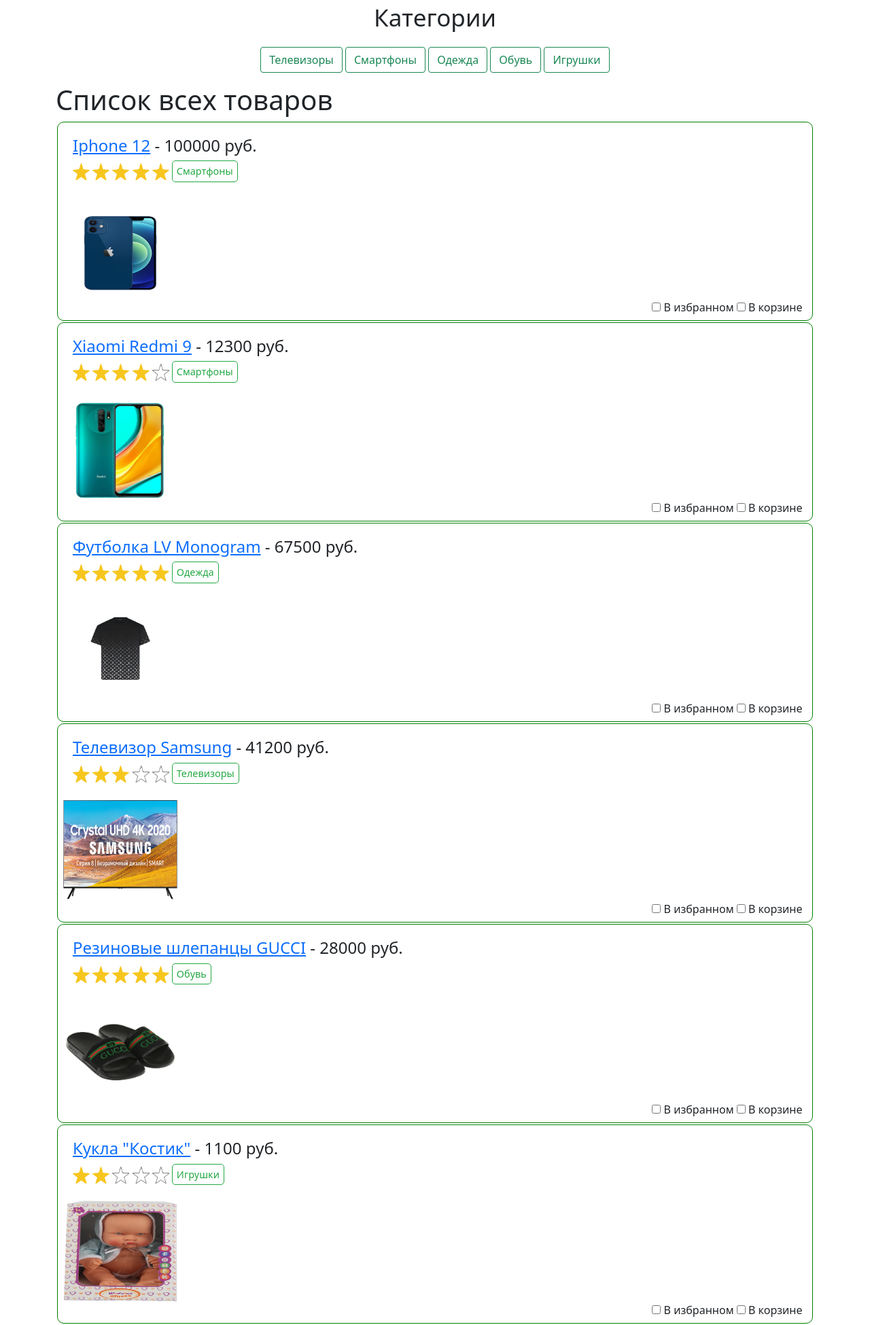
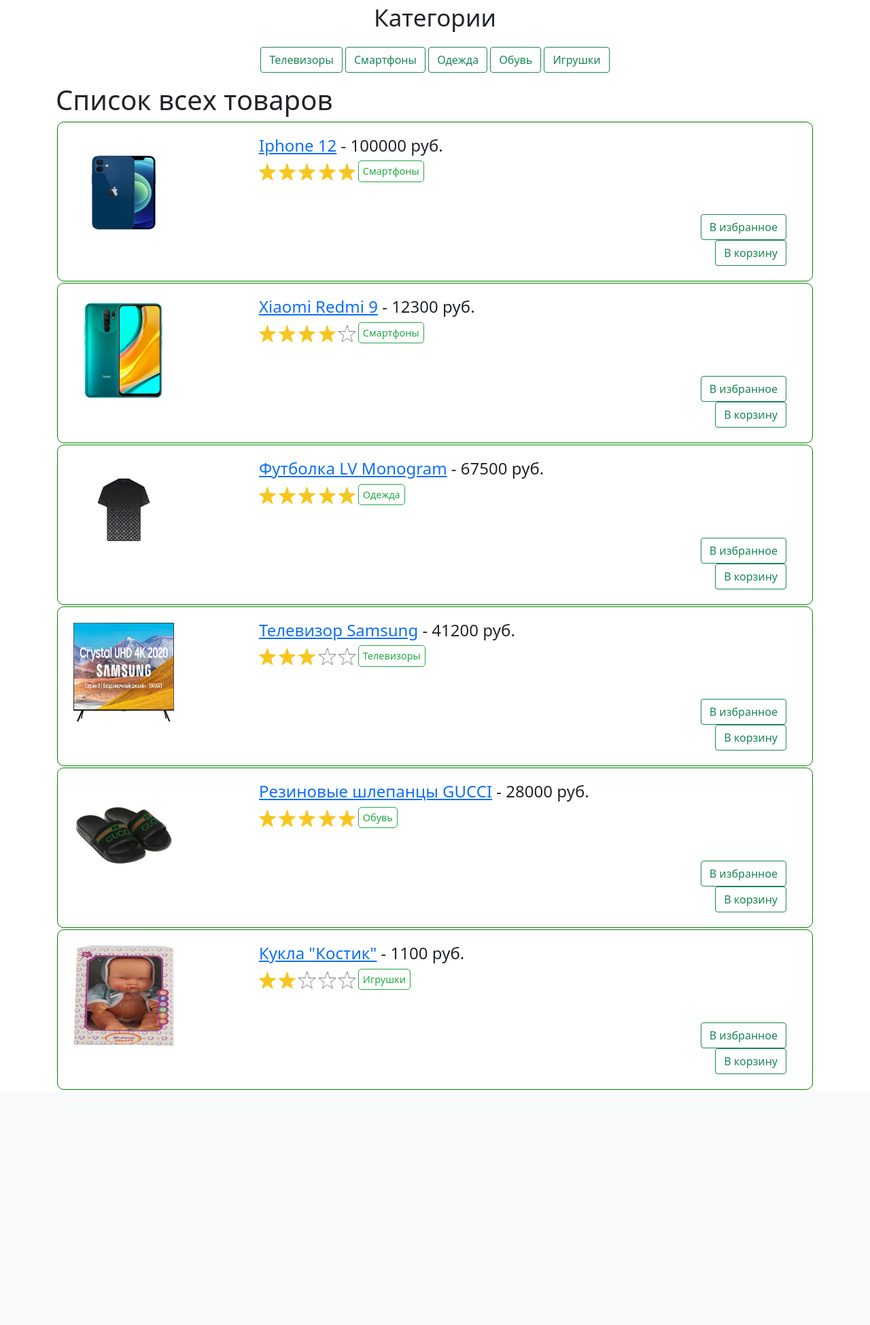
Before and after one commit to baoobab/kupi-shop, a Flask app: page / in a window 1280 px wide. Shown: the part 57-2006 px from the top of the page at 68% size. After the commit the page ends 1660 px from the top, so only its background shows below. Run offline with Flask 2, Linux system fonts and the light colour scheme; data comes from the database, SQL or seed files in the repository; some libraries are stand-ins or nearby versions.

Commit message:
add js script to checkbox

```diff
--- a/templates/main.html
+++ b/templates/main.html
@@ -2,34 +2,28 @@
 
 {% block content %}
 
-<script type="text/javascript">
-function fun1(name, lst) {
-var chbox;
-chbox=document.getElementById(name);
-	if (chbox.checked) {
-		alert('Выбран избр');
+<script src="//ajax.googleapis.com/ajax/libs/jquery/1.9.1/jquery.min.js"></script>
+
+<script type=text/javascript>
+    function func(id, type){
+    $.ajax({
+        url : "func_run", // the endpoint
+        type : "GET", // http method
+        data : { par_1 : id,
+                 par_2 : document.getElementById(id).checked,
+                 par_3 : type }, // data sent with the request
+        // for successful response
+        success : function(json) {
+            console.log("success"); // another sanity check
+            },
+
+        // for non-successful response
+        error : function(xhr,errmsg,err) {
+            console.log(xhr.status + ": " + xhr.responseText); // provide info about the error to the console
             }
-	else {
-		alert(name);
-	}
-}
+    });
+};
 
-
-
-</script>
-
-<script type="text/javascript">
-function fun2(name) {
-var chbox;
-chbox=document.getElementById(name);
-	if (chbox.checked) {
-		alert('Выбран корзина');
-	}
-	else {
-		alert(name);
-
-	}
-}
 
 
 
@@ -41,10 +35,18 @@
     <a class="btn btn-outline-success" href="/categories/{{cats.index(g) + 1}}">{{g}}</a>
     {% endfor %}
 </p>
+
 <h1>Список всех товаров</h1>
+
 {% for item in goods %}
-<div class="item">
-    <div class="itemin">
+
+<div class="row item">
+
+    <div class="col-3 itemin">
+        <img src={{item.image}} alt="" width="150" height="150"
+             class="d-inline-block align-text-top">
+    </div>
+    <div class="col itemin">
         <h4>
             <a href="/product/{{ item.id }}">{{item.title}}</a> - {{item.cost}} руб.
         </h4>
@@ -59,27 +61,32 @@
         {% endfor %}
         {% endif %}
         <h4 class="tx">{{item.category}}</h4>
-    </div>
+
+        <div class="checks" align="right">
             <div>
-        <img src={{item.image}} alt="" width="170" height="150"
-             class="d-inline-block align-text-top">
-        <div class="chitem" align="center">
+                <div class="form-check form-check-inline">
                     {% if item.id in favs %}
-            <input type="checkbox" id="{{item.id}}" onclick="{{favs.remove(item.id)}}" onchange="fun1(id)" checked>
-            <label>В избранном</label>
+                    <input type="checkbox" class="btn-check" id="{{item.id}}" onchange="func(id, 1)"
+                           checked>
+                    <label class="btn btn-outline-success" for="{{item.id}}">В избранное</label>
                     {% else %}
-            <input type="checkbox" id="{{item.id}}" onclick="{{favs.append(item.id)}}" onchange="fun1(id)">
-            <label>В избранном</label>
+                    <input type="checkbox" class="btn-check" id="{{item.id}}" onchange="func(id, 1)">
+                    <label class="btn btn-outline-success" for="{{item.id}}">В избранное</label>
                     {% endif %}
+
                     {% if item.id in ords %}
-            <input type="checkbox" id="0{{item.id}}" onchange="fun2(id)" checked>
-            <label>В корзине</label>
+                    <input type="checkbox" class="btn-check" id="{{item.id + 6}}" onchange="func(id, 2)"
+                           checked>
+                    <label class="btn btn-outline-success" for="{{item.id + 6}}">В корзину</label>
                     {% else %}
-            <input type="checkbox" id="0{{item.id}}" onchange="fun2(id)">
-            <label>В корзине</label>
+                    <input type="checkbox" class="btn-check" id="{{item.id + 6}}" onchange="func(id, 2)">
+                    <label class="btn btn-outline-success" for="{{item.id + 6}}">В корзину</label>
                     {% endif %}
                 </div>
             </div>
+        </div>
+    </div>
+
 </div>
 
 {% endfor %}
```
Lines whose indentation alone changed are shown as unchanged.
